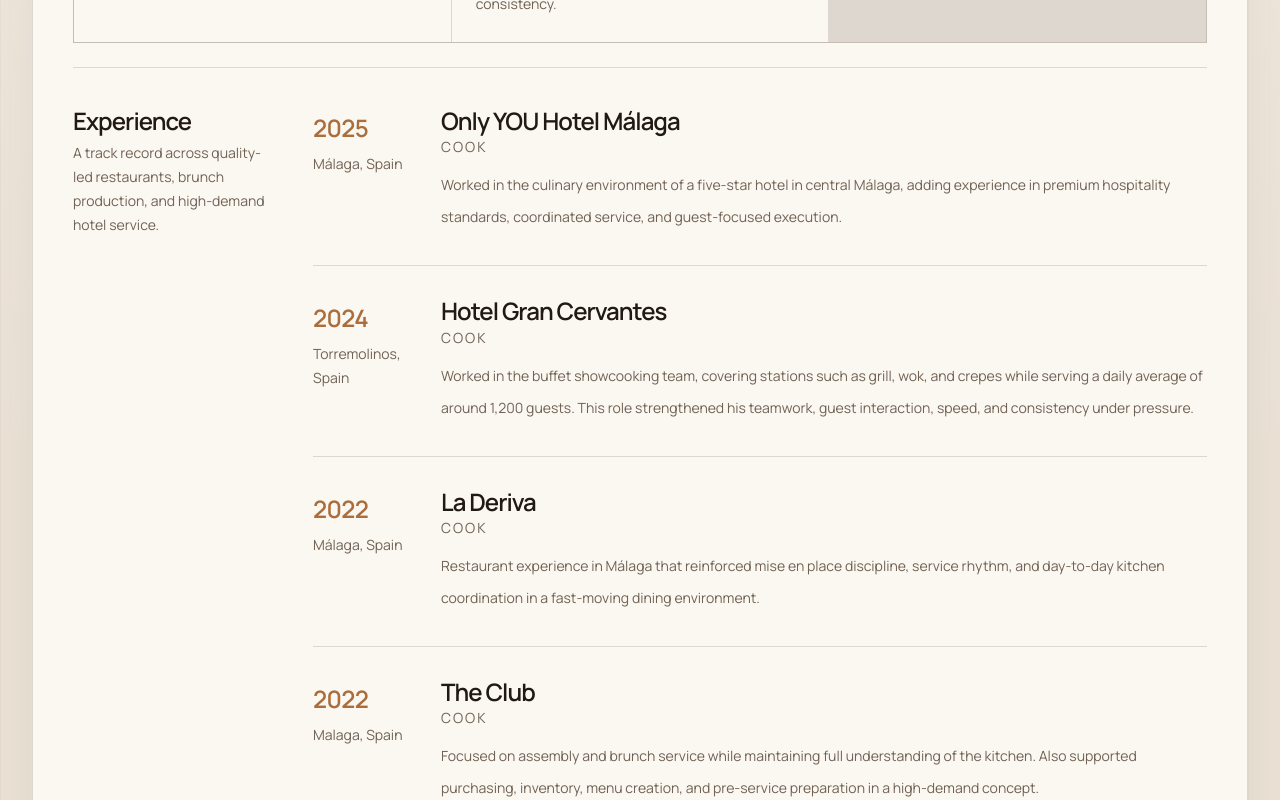
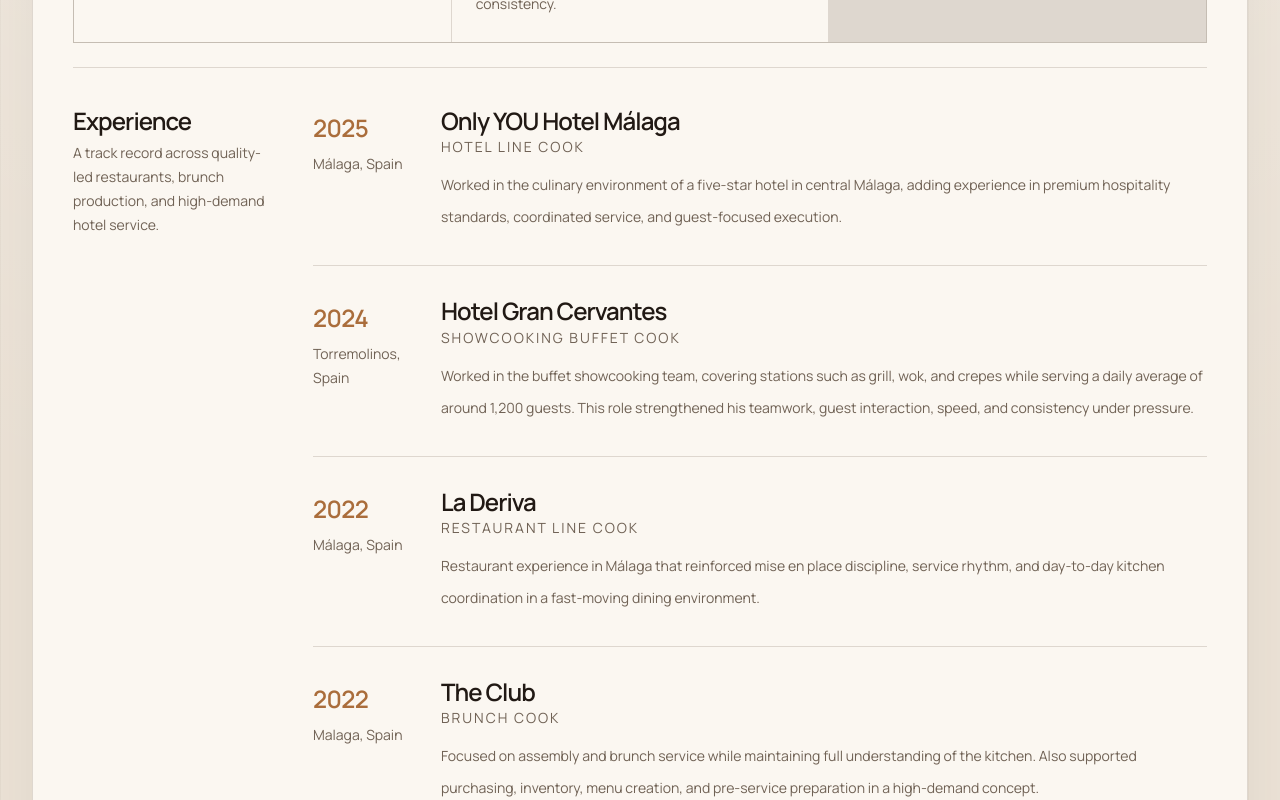
Before and after one commit to anfetirano/chef-brand, a Next.js app: page / in a window 1280 px wide. Shown: the part 1100-1900 px from the top of the page. Built offline with nearby package versions, Linux system fonts and the light colour scheme.

Commit message:
Update resume download content

```diff
--- a/content/homepage.ts
+++ b/content/homepage.ts
@@ -95,7 +95,7 @@
   experience: [
     {
       venue: "Only YOU Hotel Málaga",
-      role: "Cook",
+      role: "Hotel Line Cook",
       period: "2025",
       location: "Málaga, Spain",
       summary:
@@ -103,7 +103,7 @@
     },
     {
       venue: "Hotel Gran Cervantes",
-      role: "Cook",
+      role: "Showcooking Buffet Cook",
       period: "2024",
       location: "Torremolinos, Spain",
       summary:
@@ -111,7 +111,7 @@
     },
     {
       venue: "La Deriva",
-      role: "Cook",
+      role: "Restaurant Line Cook",
       period: "2022",
       location: "Málaga, Spain",
       summary:
@@ -119,7 +119,7 @@
     },
     {
       venue: "The Club",
-      role: "Cook",
+      role: "Brunch Cook",
       period: "2022",
       location: "Malaga, Spain",
       summary:
@@ -127,7 +127,7 @@
     },
     {
       venue: "LUME",
-      role: "Cook",
+      role: "Line Cook",
       period: "2021",
       location: "Santiago de Compostela, Spain",
       summary:
@@ -135,7 +135,7 @@
     },
     {
       venue: "A Tafona",
-      role: "Cook",
+      role: "Prep Cook",
       period: "2021",
       location: "Santiago de Compostela, Spain",
       summary:
```
Also changed, not shown: 2 other files (tests, documents, lock files or other folders).
